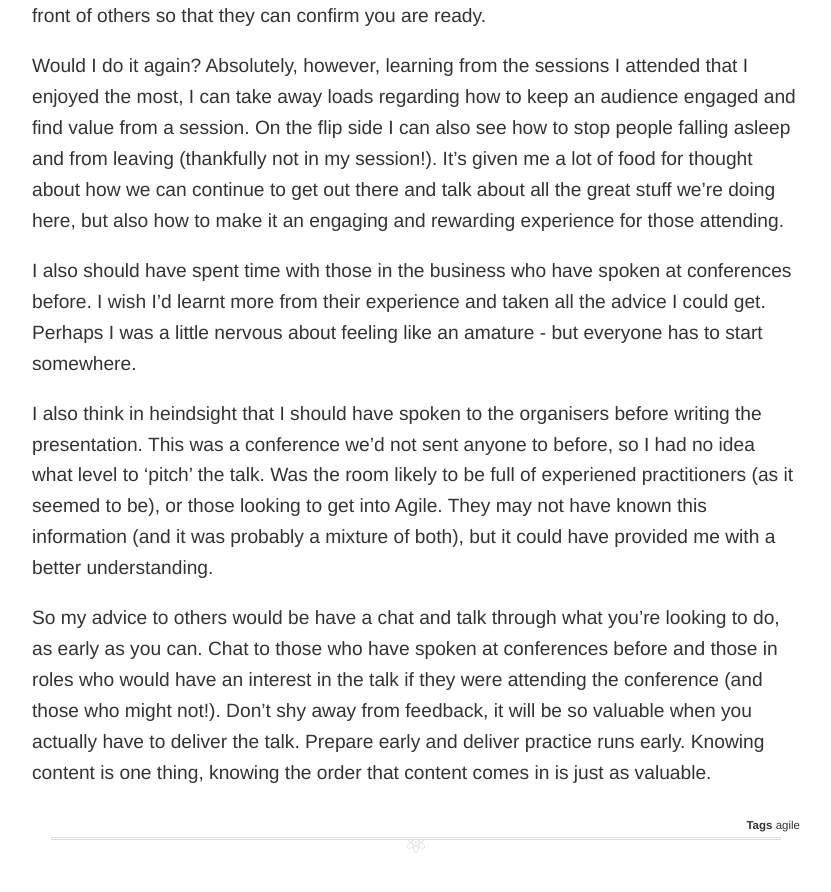
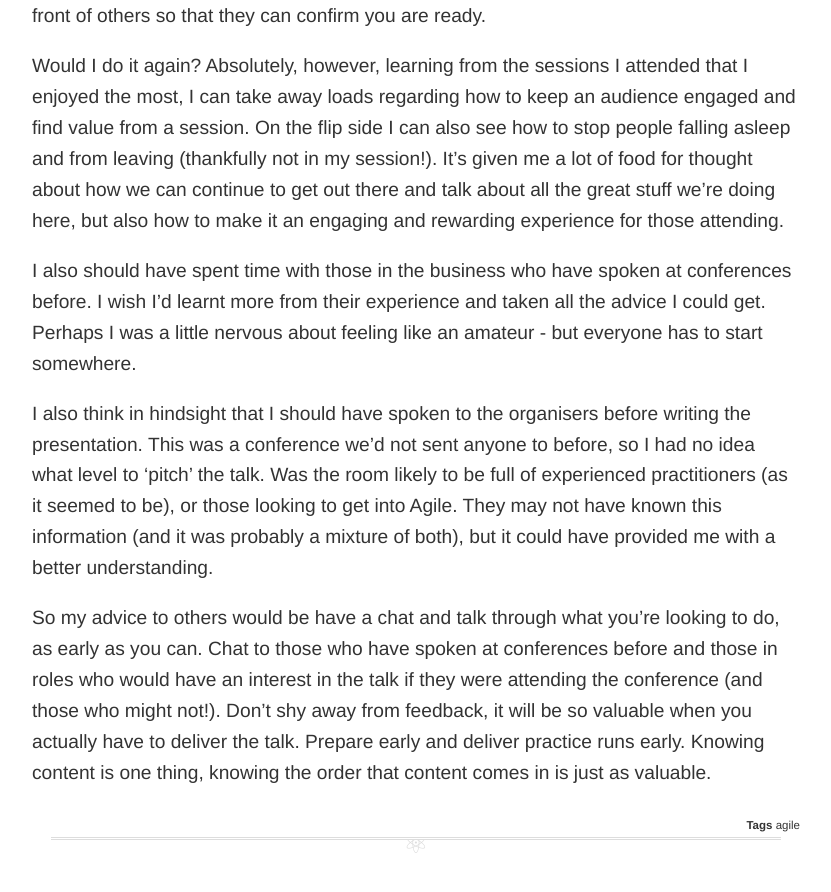
Before and after one commit to holidayextras/holidayextras.github.com, a Jekyll site: the page built from _posts/2017-06-29-also-a-first-time-speaker.md, in a window 1280 px wide and 900 px high, scrolled down 5835 px. Shown: the top 892 px of the window, without its empty margins (224-1055 px from the left). Built offline with Jekyll 4.4.1, drawn with Linux system fonts in a browser that asks for light colours; nearby versions of some CDN libraries; comment, search, counter and statistics services are not loaded; some of the changed text lies outside the part shown.

Commit message:
Fixed a handful of typos

```diff
--- a/_posts/2017-06-29-also-a-first-time-speaker.md
+++ b/_posts/2017-06-29-also-a-first-time-speaker.md
@@ -82,8 +82,8 @@
 
 Would I do it again? Absolutely, however, learning from the sessions I attended that I enjoyed the most, I can take away loads regarding how to keep an audience engaged and find value from a session. On the flip side I can also see how to stop people falling asleep and from leaving (thankfully not in my session!). It’s given me a lot of food for thought about how we can continue to get out there and talk about all the great stuff we’re doing here, but also how to make it an engaging and rewarding experience for those attending.
 
-I also should have spent time with those in the business who have spoken at conferences before. I wish I’d learnt more from their experience and taken all the advice I could get. Perhaps I was a little nervous about feeling like an amature - but everyone has to start somewhere.
+I also should have spent time with those in the business who have spoken at conferences before. I wish I’d learnt more from their experience and taken all the advice I could get. Perhaps I was a little nervous about feeling like an amateur - but everyone has to start somewhere.
 
-I also think in heindsight that I should have spoken to the organisers before writing the presentation. This was a conference we'd not sent anyone to before, so I had no idea what level to 'pitch' the talk. Was the room likely to be full of experiened practitioners (as it seemed to be), or those looking to get into Agile. They may not have known this information (and it was probably a mixture of both), but it could have provided me with a better understanding.
+I also think in hindsight that I should have spoken to the organisers before writing the presentation. This was a conference we'd not sent anyone to before, so I had no idea what level to 'pitch' the talk. Was the room likely to be full of experienced practitioners (as it seemed to be), or those looking to get into Agile. They may not have known this information (and it was probably a mixture of both), but it could have provided me with a better understanding.
 
 So my advice to others would be have a chat and talk through what you’re looking to do, as early as you can. Chat to those who have spoken at conferences before and those in roles who would have an interest in the talk if they were attending the conference (and those who might not!). Don’t shy away from feedback, it will be so valuable when you actually have to deliver the talk. Prepare early and deliver practice runs early. Knowing content is one thing, knowing the order that content comes in is just as valuable.
```
Also changed, not shown: other parts of _posts/2017-06-29-also-a-first-time-speaker.md (+1 -1 lines).
